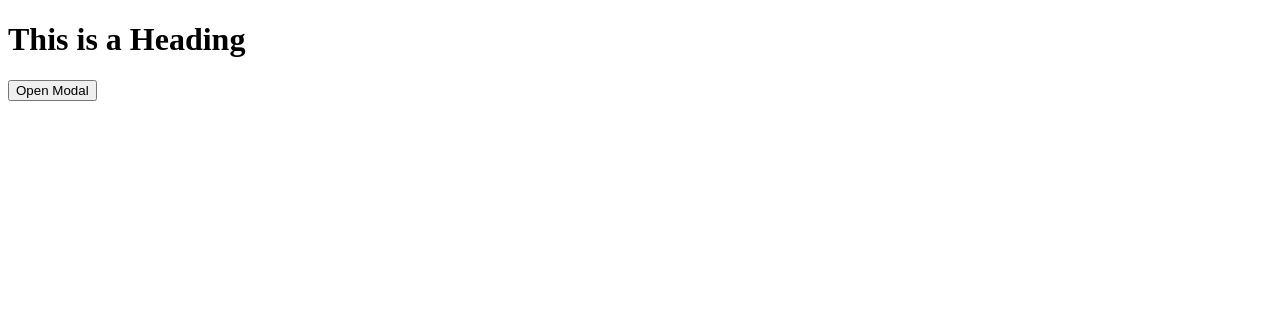
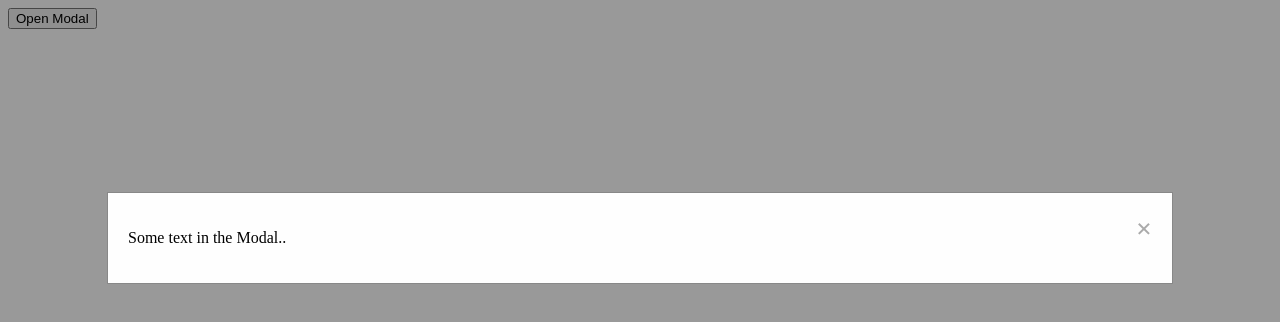
Before and after one commit to Quan-p/Proejct-Library, a plain HTML site: page index.html in a window 1280 px wide. Both pictures are taken after a click on the button "Open Modal". Drawn offline with Linux system fonts and the light colour scheme.

Commit message:
Moved script to bottom of html body to remove errors.

```diff
--- a/index.html
+++ b/index.html
@@ -4,18 +4,12 @@
 <title>Project-Library</title>
 <meta name="viewport" content="width=device-width,initial-scale=1">
 <link rel="stylesheet" href="style.css">
-<style>
-</style>
-<script src="script.js"></script>
+
+
 <body>
 
-<div>
- <h1>This is a Heading</h1>
-
-</div>
-
 <!-- Trigger/Open The Modal -->
-<button id="myBtn">Open Modal</button>
+<button id="myBtn" onclick='openModal()'>Open Modal</button>
 
 <!-- The Modal -->
 <div id="myModal" class="modal">
@@ -25,6 +19,6 @@
     <p>Some text in the Modal..</p>
   </div>
 </div>
-
+<script src="script.js"></script>
 </body>
 </html>
--- a/script.js
+++ b/script.js
@@ -3,12 +3,6 @@ Books will be stored into a simple array
 Add function that can take user input and store the new book objects into an array
 Write function that loops through array and displays each book on the page
 */
-
-let myLibrary = [];
-
-function Book() {
-
-}
 
 // Get the modal
 var modal = document.getElementById("myModal");
@@ -20,7 +14,7 @@ var btn = document.getElementById("myBtn");
 var span = document.getElementsByClassName("close")[0];
 
 // When the user clicks on the button, open the modal
-btn.onclick = function() {
+function openModal() {
   modal.style.display = "block";
 }
 
@@ -36,6 +30,14 @@ window.onclick = function(event) {
   }
 }
 
+let myLibrary = [];
+
+function Book() {
+
+}
+
+
+
 function addBookToLibrary() {
 
 }
```
